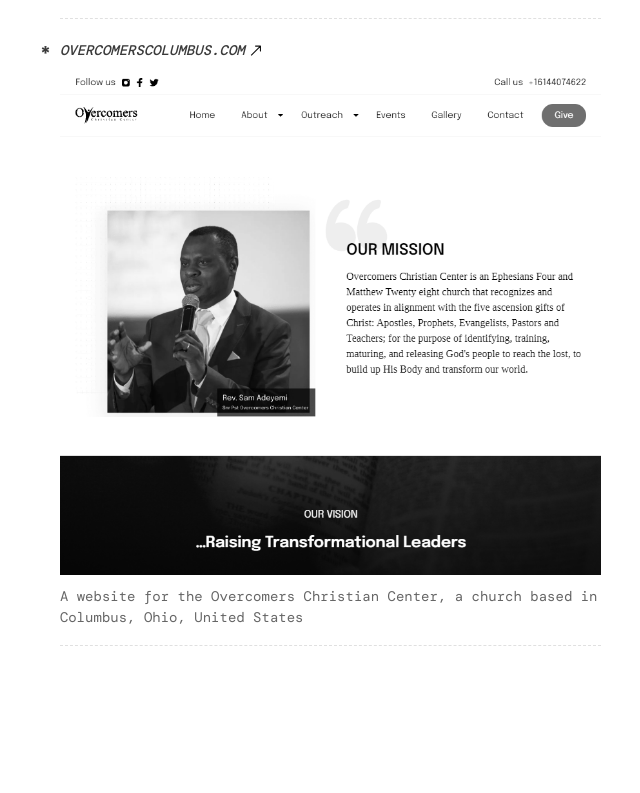
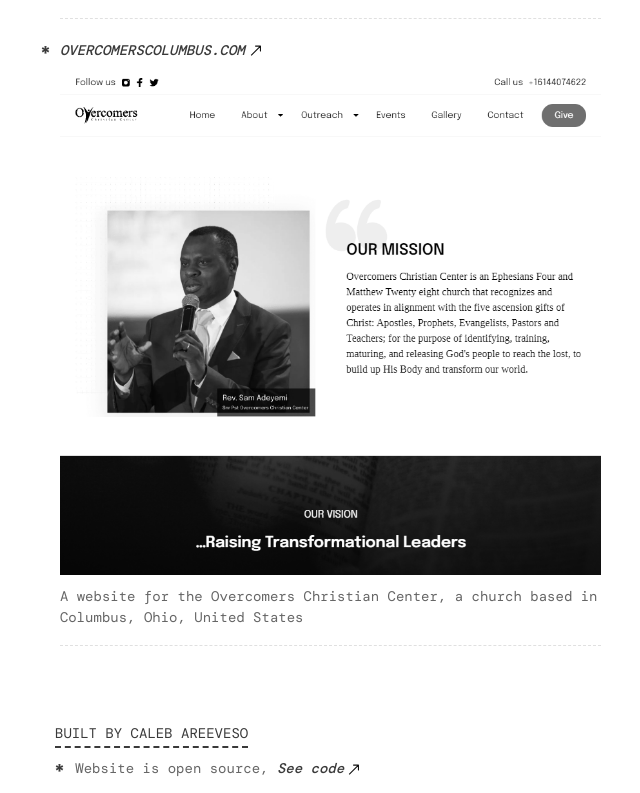
Before and after one commit to calebareeveso/calebareeveso.com, a Next.js app: page / in a window 1280 px wide. Shown: the part 3054-3847 px from the top of the page, without its empty margins (319-959 px from the left). Before the commit the page ends 3721 px from the top, so only its background shows below. Built offline with nearby package versions, Linux system fonts and the light colour scheme; a web font is replaced by a local one.

Commit message:
feat: add footer

```diff
--- /dev/null
+++ b/components/footer/index.js
@@ -0,0 +1,45 @@
+import Link from "next/link";
+import React, { useState, useEffect } from "react";
+import Image from "next/legacy/image";
+import Clock from "react-live-clock";
+export default function Index(props) {
+  const [PageLoad, setPageLoad] = useState(false);
+  useEffect(() => {
+    setPageLoad(true);
+  }, []);
+
+  return (
+    <footer className="mt-10 ml-4">
+      <h1 className="text-base underline decoration-2 decoration-primary decoration-dashed underline-offset-8 text-primary">
+        BUILT BY CALEB AREEVESO
+      </h1>
+      <h2 className="text-base my-4">
+        <span className="mr-1 font-extrabold text-primary">{"*"}</span> Website
+        is open source,{" "}
+        <Link
+          href={`https://github.com/calebareeveso/calebareeveso.com`}
+          target={`_blank`}
+        >
+          {" "}
+          <em className="font-medium text-primary inline">
+            See code
+            <svg
+              viewBox="0 0 11 10"
+              xmlns="http://www.w3.org/2000/svg"
+              width="12"
+              height="12"
+              fill="currentColor"
+              className="ml-1 inline"
+            >
+              <path
+                d="M10.0779 0.514719C10.0779 0.238774 9.85384 0.0150763 9.5775 0.0150763H5.07428C4.79794 0.0150763 4.57393 0.238774 4.57393 0.514719C4.57393 0.790664 4.79794 1.01436 5.07428 1.01436L9.07714 1.01436V5.0115C9.07714 5.28745 9.30116 5.51114 9.5775 5.51114C9.85384 5.51114 10.0779 5.28745 10.0779 5.0115V0.514719ZM1.43388 9.3533L9.9313 0.868019L9.22369 0.161418L0.726272 8.6467L1.43388 9.3533Z"
+                fill="#111111"
+                class="jsx-1567214789"
+              ></path>
+            </svg>
+          </em>
+        </Link>
+      </h2>
+    </footer>
+  );
+}
--- a/components/index.js
+++ b/components/index.js
@@ -3,3 +3,4 @@
 export { default as Projects } from "./projects";
 export { default as Card } from "./projects/card";
 export { default as Layout } from "./layout";
+export { default as Footer } from "./footer";
--- a/pages/index.js
+++ b/pages/index.js
@@ -2,13 +2,14 @@
 import Image from "next/image";
 
 // import components
-import { Layout, Header, About, Projects } from "../components/index";
+import { Layout, Header, About, Projects, Footer } from "../components/index";
 export default function Home() {
   return (
     <Layout>
       <Header />
       <About />
       <Projects />
+      <Footer />
     </Layout>
   );
 }
```
